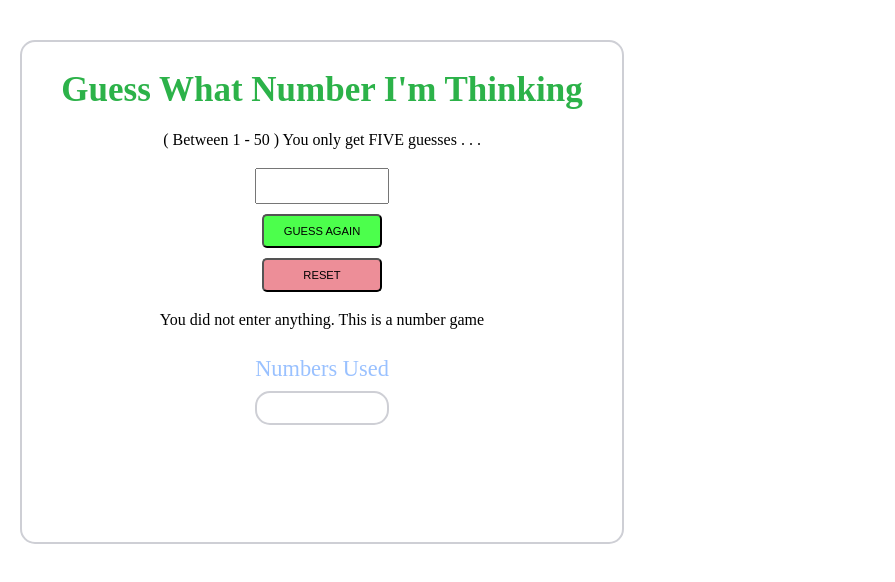
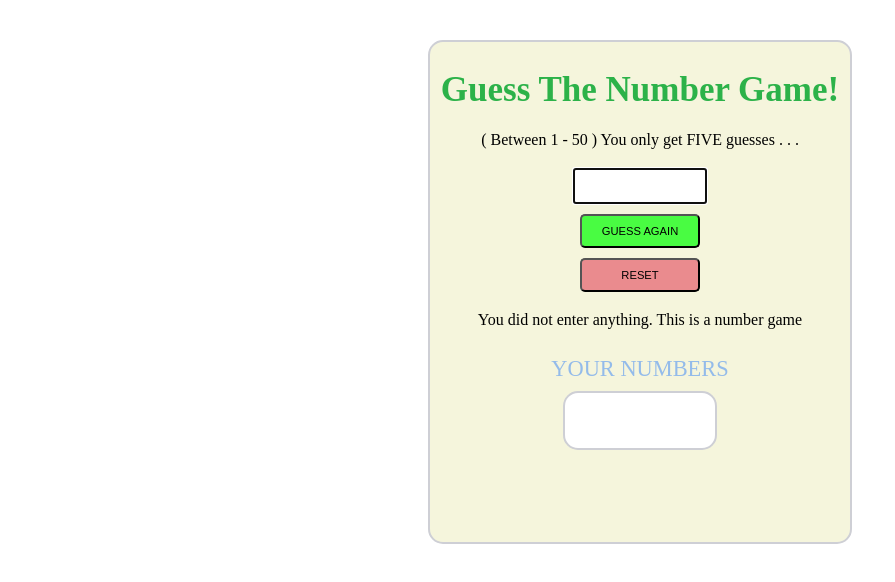
Before and after one commit to tmroberts/little-web-samples, a plain HTML site: page day-17-guess-the-number/list.html in a window 1280 px wide. Both pictures are taken after a click on the button "GUESS AGAIN". Shown: the whole page, without its empty margins (0-895 px from the left). Drawn offline with Linux system fonts and the light colour scheme.

Commit message:
Addied data input validations

```diff
--- a/day-17-guess-the-number/list.html
+++ b/day-17-guess-the-number/list.html
@@ -12,7 +12,7 @@
     <div class="container">
 
       <header >
-        <h1>Guess What Number I'm Thinking</h1>
+        <h1>Guess The Number Game!</h1>
         <h4></h4>
       </header>
 
@@ -32,7 +32,7 @@
 
       <div class="output"></div>
 
-      <h2>Numbers Used</h2>
+      <h2>YOUR NUMBERS</h2>
       <div class="used"></div>
 
     </div>
--- a/day-17-guess-the-number/script.js
+++ b/day-17-guess-the-number/script.js
@@ -4,11 +4,11 @@ var output = document.querySelector('.output');
 var inputValue = '';
 var randomNumber = Math.ceil(Math.random() * 50);
 var tries = 0;
-
 var used = document.querySelector('.used');
 var numbersUsed = [];
 
 function guessFunc() {
+    input.focus();
     inputValue = input.value;
 
     if (isNaN(inputValue)) {
@@ -21,8 +21,8 @@ function guessFunc() {
       return;
     }
 
-    if (inputValue > 50 ) {
-      output.textContent = 'Follow directions. . .  Enter a number less than 50';
+    if (inputValue > 50 || inputValue < 1) {
+      output.textContent = 'Follow directions. . .  Enter a number between 1 and 50';
       return;
     }
 
@@ -34,14 +34,17 @@ function guessFunc() {
     }
     else {
       output.textContent = "You win!";
+      return;
     };
 
     numbersUsed.push(inputValue);
     used.textContent = numbersUsed;
+    /* input.value = ''; */
 
     tries +=1;
     if (tries == 5) {
-      output.textContent = "You have run out of guesses!";
+      output.textContent = "You have run out of guesses!  " + "The Number was: " + randomNumber;
+      /* window.location.reload() */
       return;
     };
 };
--- a/day-17-guess-the-number/style.css
+++ b/day-17-guess-the-number/style.css
@@ -59,14 +59,12 @@ header h1 {
 
 .container {
   border: solid 2px #CECFD5;
-  background-color: white;
-  width: 600px;
+  background-color: beige;
+  width: 420px;
 	height: 500px;
   border-radius: 15px;
 	text-align:center;
-	margin: 0 auto;
-	margin-left: 20px;
-	margin-top: 40px;
+	margin: 40px auto;
 
 }
 
@@ -93,10 +91,10 @@ header h1 {
 	background-color: white;
 	font-size: 1.4em;
 	color: rgba(0, 100, 255, .7);
-	width: 120px;
-	height: 20px;
+	width: 150px;
+	height: 30px;
 	border-radius: 15px;
-	padding: 5px;
+	padding: 15px 0px 10px 0px;
 	text-align:center;
 	margin: auto;
 }
```
